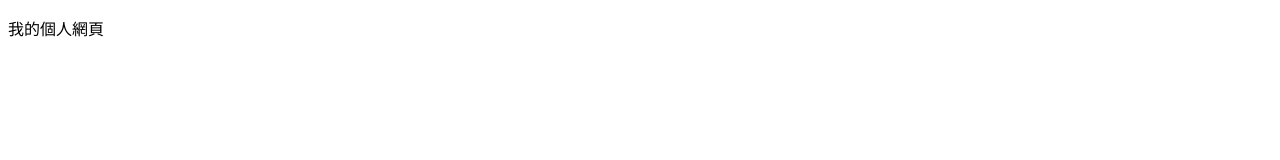
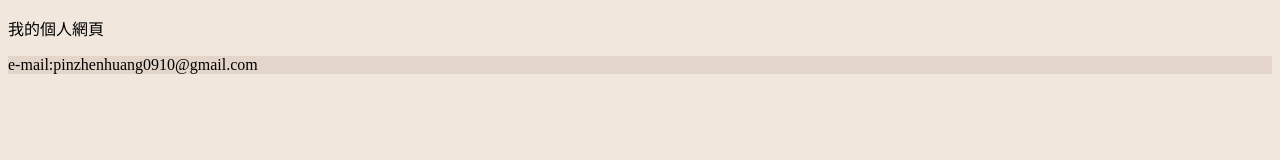
Before and after one commit to DoraHuang1234/DoraHuang1234.github.io, a plain HTML site: page index.html in a window 1280 px wide. Drawn offline with Linux system fonts and the light colour scheme.

Commit message:
Add files via upload

```diff
--- a/index.html
+++ b/index.html
@@ -3,9 +3,20 @@
     <meta charset="utf-8">
     <title>介紹</title>
     <style type="text/css">
-
+        body{
+            background-color: #F1E7DD;
+        }
+        .footerStyle{
+            background-color: #E3D5CA;
+        }
     </style>
 </head>
 <body>
     <p>我的個人網頁</p>
+
+    <footer class="footerStyle">
+        <p>
+            e-mail:pinzhenhuang0910@gmail.com
+        </p>
+    </footer>
 </body>
```
